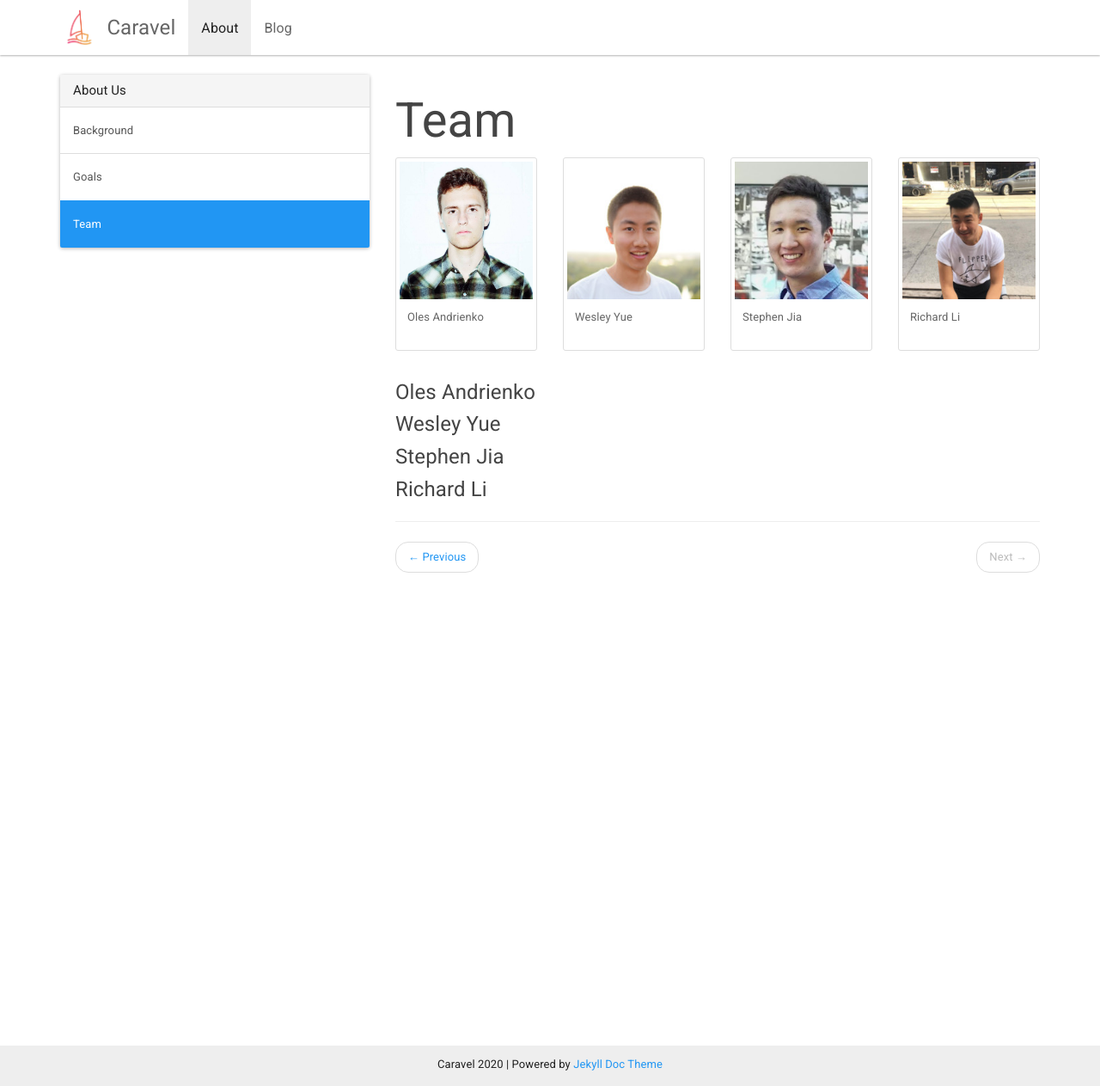
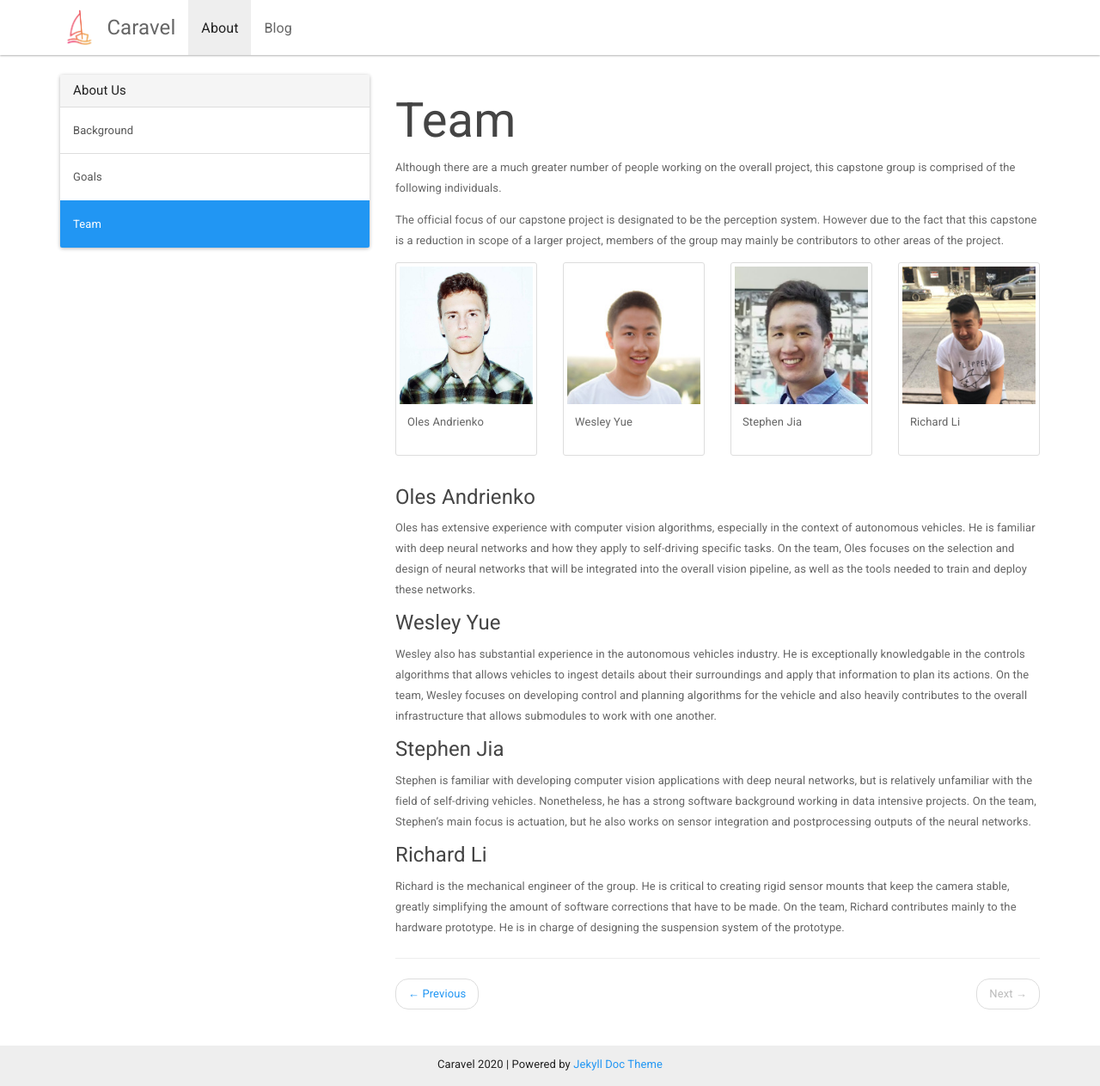
Before and after one commit to gocaravel/gocaravel-site, a Jekyll site: the page built from _docs/team.md, in a window 1280 px wide and 1263 px high. Shown: the whole window at 86% size. Built offline with Jekyll 4.4.1, drawn with Linux system fonts in a browser that asks for light colours.

Commit message:
add blurbs

```diff
--- a/_docs/team.md
+++ b/_docs/team.md
@@ -2,6 +2,14 @@
 title: Team
 permalink: /docs/team/
 ---
+
+Although there are a much greater number of people working on the overall
+project, this capstone group is comprised of the following individuals.
+
+The official focus of our capstone project is designated to be the perception
+system.  However due to the fact that this capstone is a reduction in scope of
+a larger project, members of the group may mainly be contributors to other
+areas of the project.
 
 <div class="row">
 
@@ -53,8 +61,34 @@ permalink: /docs/team/
 
 #### Oles Andrienko
 
+Oles has extensive experience with computer vision algorithms, especially in
+the context of autonomous vehicles. He is familiar with deep neural networks
+and how they apply to self-driving specific tasks. On the team, Oles focuses on
+the selection and design of neural networks that will be integrated into the
+overall vision pipeline, as well as the tools needed to train and deploy these
+networks.
+
 #### Wesley Yue
+
+Wesley also has substantial experience in the autonomous vehicles industry.  He
+is exceptionally knowledgable in the controls algorithms that allows vehicles
+to ingest details about their surroundings and apply that information to plan
+its actions. On the team, Wesley focuses on developing control and planning
+algorithms for the vehicle and also heavily contributes to the overall
+infrastructure that allows submodules to work with one another.
 
 #### Stephen Jia
 
+Stephen is familiar with developing computer vision applications with deep
+neural networks, but is relatively unfamiliar with the field of self-driving
+vehicles. Nonetheless, he has a strong software background working in data
+intensive projects. On the team, Stephen's main focus is actuation, but he also
+works on sensor integration and postprocessing outputs of the neural networks.
+
 #### Richard Li
+
+Richard is the mechanical engineer of the group. He is critical to creating
+rigid sensor mounts that keep the camera stable, greatly simplifying the amount
+of software corrections that have to be made. On the team, Richard contributes
+mainly to the hardware prototype. He is in charge of designing the suspension
+system of the prototype.
```
